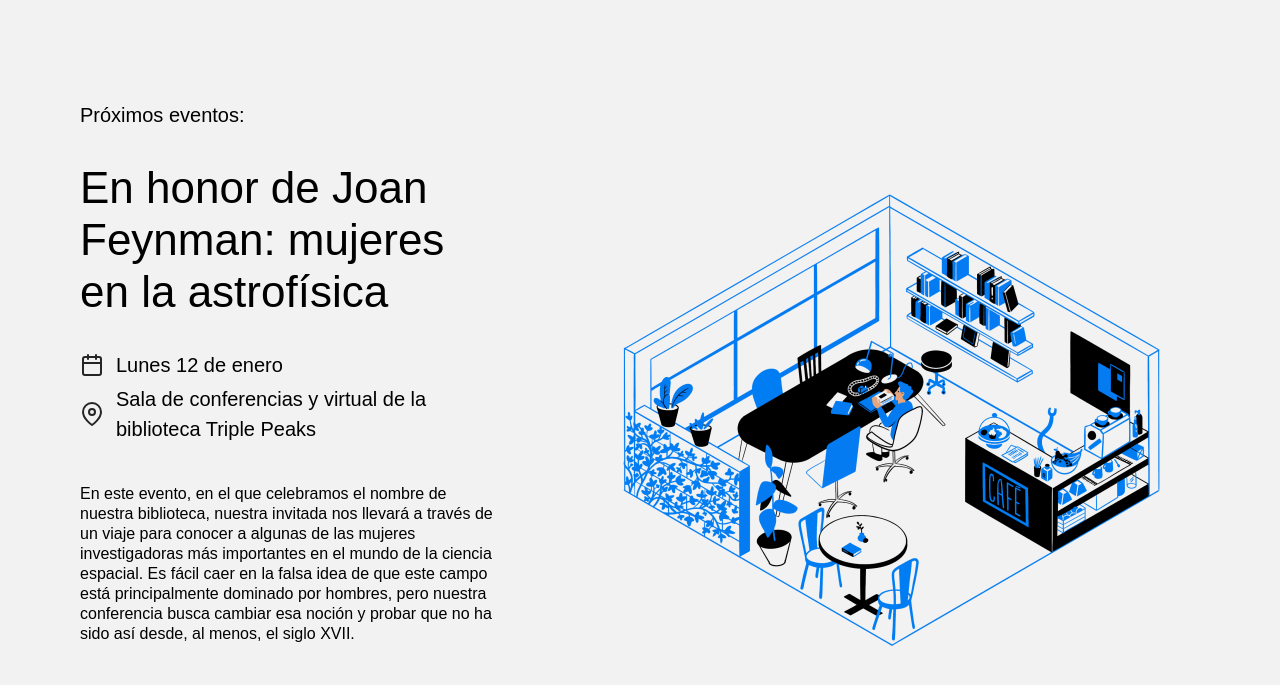
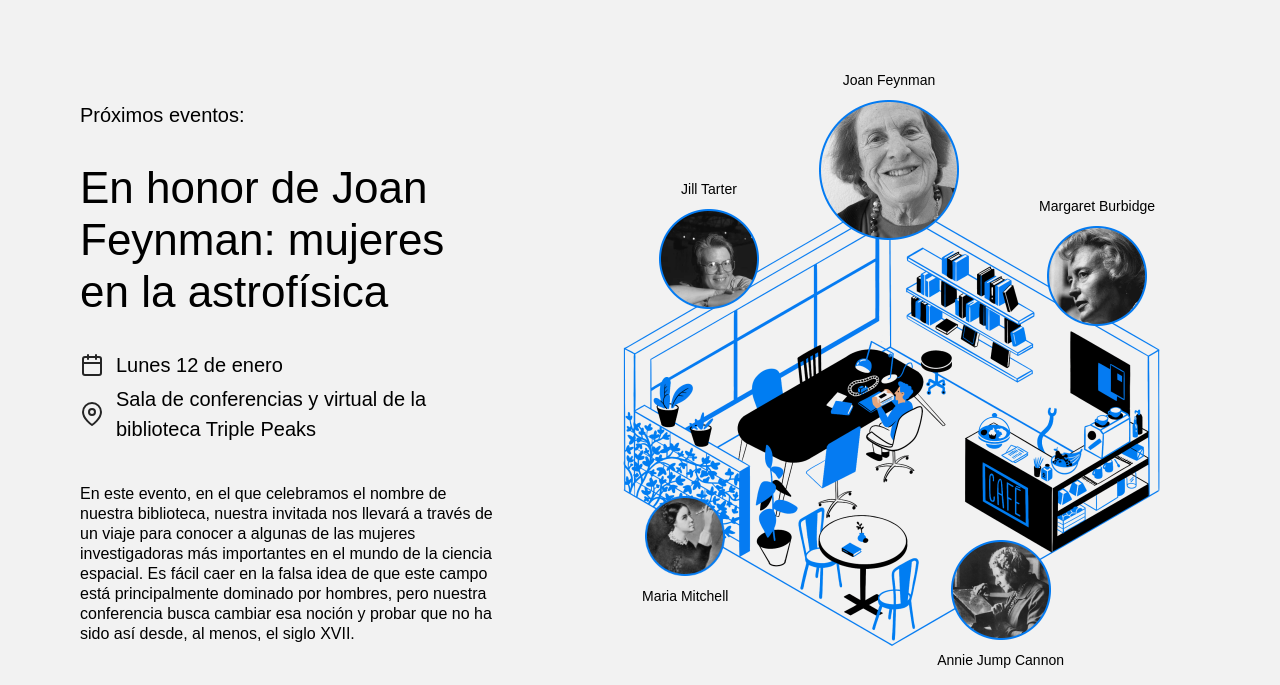
Before and after one commit to mapislomb/WEB_PROJECT_LIBRARY, a plain HTML site: page index.html in a window 1280 px wide. Shown: the part 2094-2779 px from the top of the page. Drawn offline with Linux system fonts and the light colour scheme.

Commit message:
2nd push

```diff
--- a/index.html
+++ b/index.html
@@ -27,7 +27,7 @@
             </li>
 
             <li>
-              <a class="nav__link" href="#">Eventos</a>
+              <a class="nav__link" href="#Eventos"> Eventos </a>
             </li>
             <li>
               <a class="nav__link" href="#">Conviértete en miembro</a>
@@ -142,7 +142,7 @@
             </li>
           </ul>
         </section>
-        <section class="events">
+        <section class="events" id="Eventos">
           <div class="events__content">
             <a href="#" class="menu__link"></a>
             <h2 class="events__heading">Próximos eventos:</h2>
@@ -191,7 +191,7 @@
                 class="person__image person__image_size_l"
               />
             </div>
-            <div class="person person_name_Burbidge">
+            <div class="person person_name_burbidge">
               <p class="person__caption">Margaret Burbidge</p>
               <img
                 src="./images/person_burbidge.png"
@@ -200,22 +200,22 @@
               />
             </div>
             <div class="person person_name_cannon">
-              <p class="person__caption">Annie Jump Cannon</p>
               <img
                 src="./images/person_cannon.png"
                 alt="person_cannon"
                 class="person__image person__image_size_m"
               />
+              <p class="person__caption">Annie Jump Cannon</p>
             </div>
             <div class="person person_name_mitchell">
-              <p class="person__caption">Maria Mitchell</p>
               <img
                 src="./images/person_mitchell.png"
                 alt="person_mitchell"
                 class="person__image person__image_size_s"
               />
+              <p class="person__caption">Maria Mitchell</p>
             </div>
-            <div class="person person_name_Tarter">
+            <div class="person person_name_tarter">
               <p class="person__caption">Jill Tarter</p>
               <img
                 src="./images/person_tarter.png"
--- a/styles/style.css
+++ b/styles/style.css
@@ -242,18 +242,18 @@
   display: flex;
   align-items: center;
   flex-direction: column;
-
+  position: absolute;
   gap: 10px;
 }
 
 .person_name_feynman {
   left: 319px;
- top:-30px;
-
+  top: -30px;
+}
 
 .person_name_burbidge {
   top: 96px;
-  left: 25px;
+  right: 125px;
 }
 
 .person_name_cannon {
@@ -266,11 +266,9 @@
   left: 142px;
 }
 
-
-
 .person_name_tarter {
   top: 79px;
- left: 159px:
+  left: 159px;
 }
 
 .person__image {
@@ -290,7 +288,6 @@
 }
 
 .person__caption {
-  text-align: center;
   font-size: 14px;
   margin: 0;
 }
```
Lines whose indentation alone changed are shown as unchanged.
